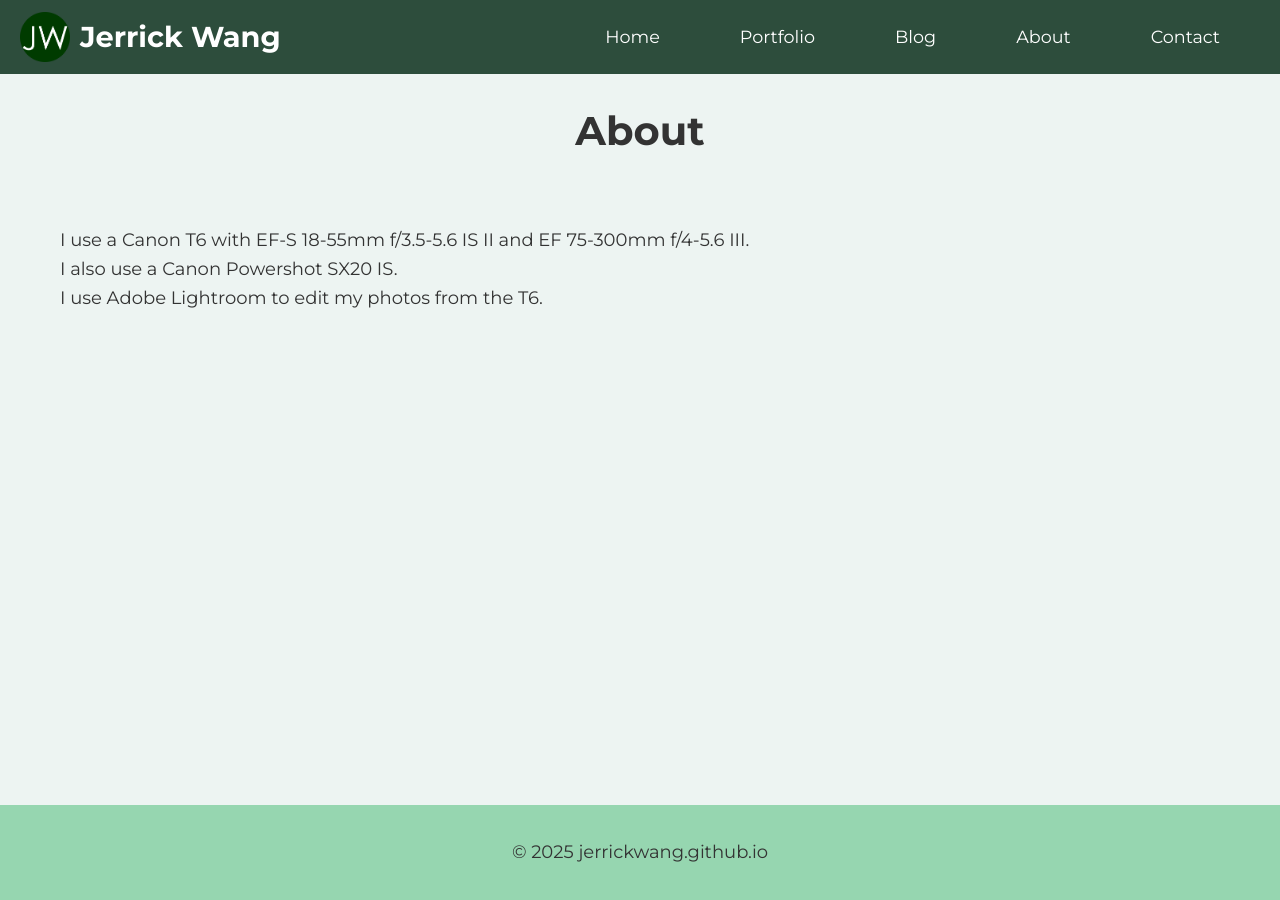
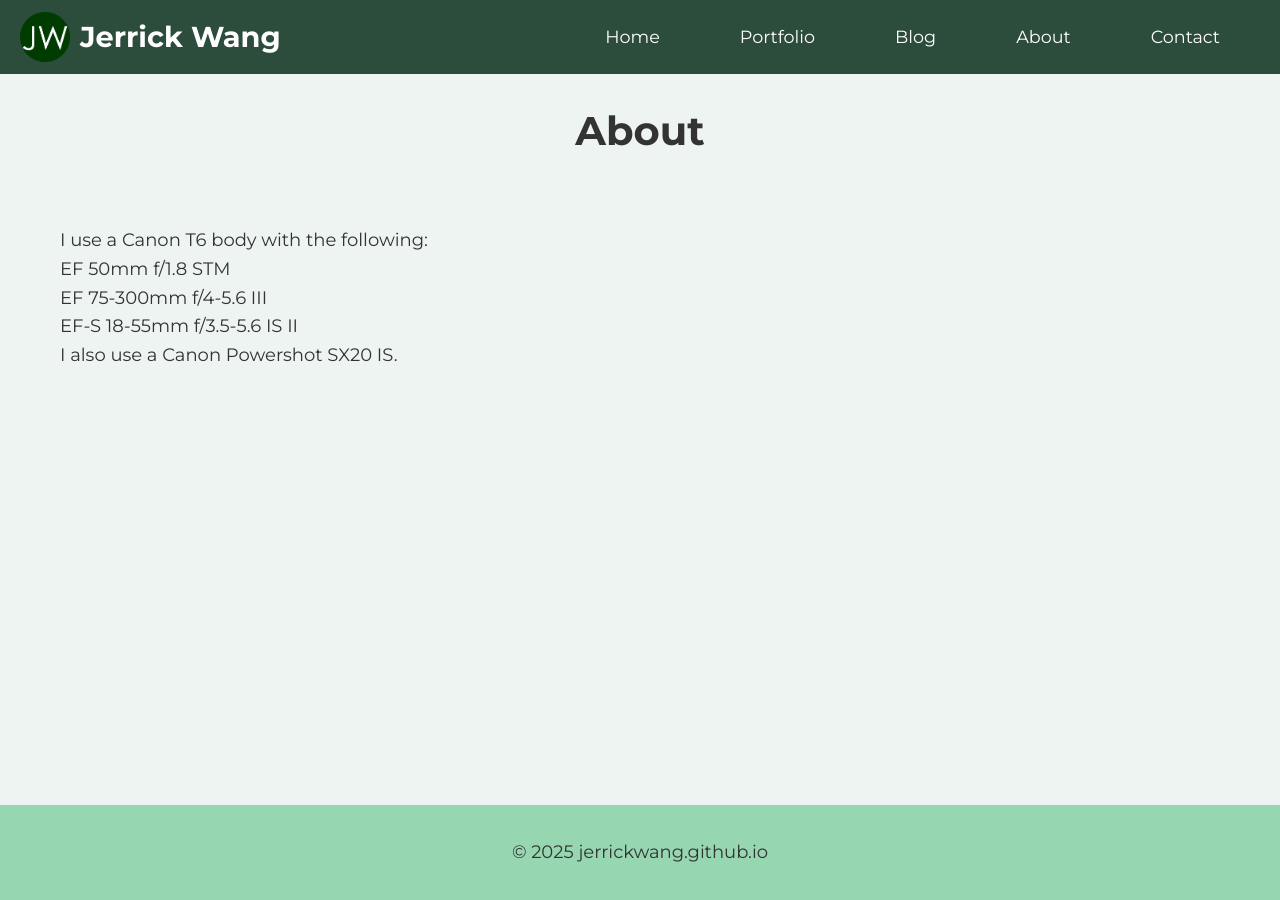
Before and after one commit to jerrickwang/jerrickwang.github.io, a Jekyll site: the page built from about.md, in a window 1280 px wide. Built offline with Jekyll 4.4.1, drawn with Linux system fonts in a browser that asks for light colours.

Commit message:
Update about.md

```diff
--- a/about.md
+++ b/about.md
@@ -3,6 +3,8 @@ layout: default
 title: About
 permalink: /about/
 ---
-I use a Canon T6 with EF-S 18-55mm f/3.5-5.6 IS II and EF 75-300mm f/4-5.6 III.<br>
-I also use a Canon Powershot SX20 IS.<br>
-I use Adobe Lightroom to edit my photos from the T6.
+I use a Canon T6 body with the following:<br>
+EF 50mm f/1.8 STM<br>
+EF 75-300mm f/4-5.6 III<br>
+EF-S 18-55mm f/3.5-5.6 IS II <br>
+I also use a Canon Powershot SX20 IS.
```
